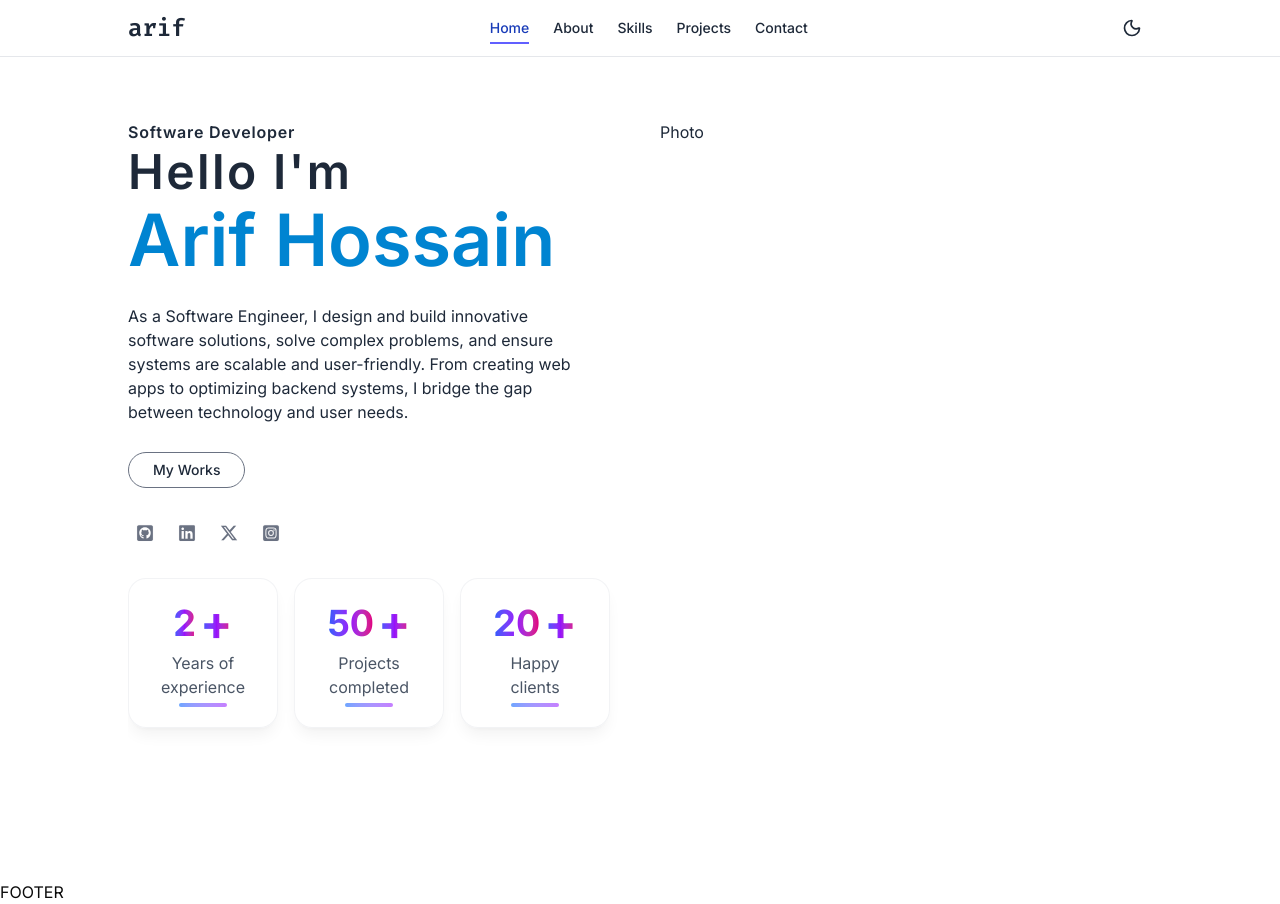
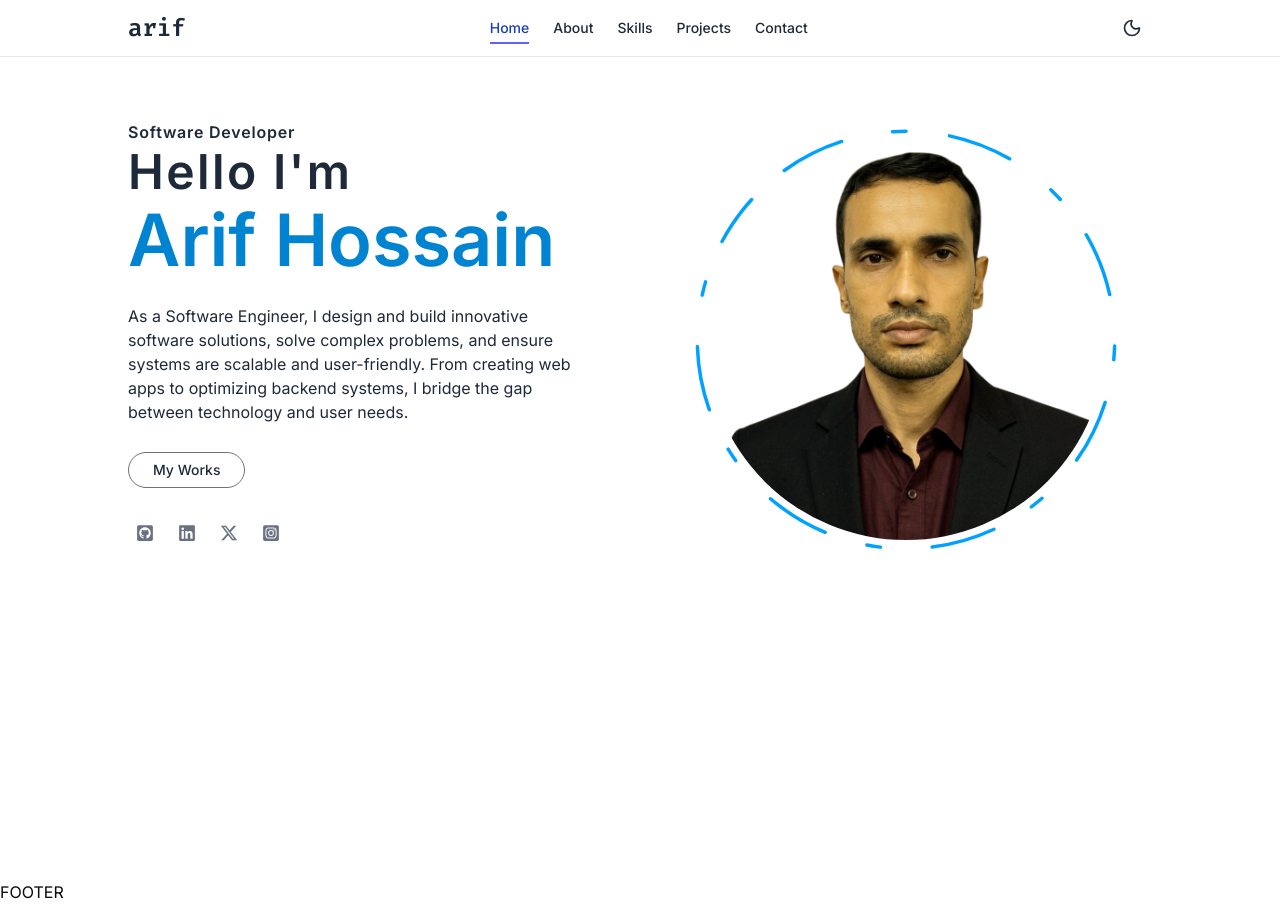
Before and after one commit to arifstk/arif-portfolio, a Next.js app: page / in a window 1280 px wide. Built offline with nearby package versions, Linux system fonts and the light colour scheme.

Commit message:
hero img

```diff
--- a/components/Hero.tsx
+++ b/components/Hero.tsx
@@ -4,7 +4,7 @@ import React from 'react'
 import { Button } from './ui/button'
 import Link from 'next/link'
 import SocialLinks from './SocialLinks'
-import Statistics from './Statistics'
+// import Statistics from './Statistics'
 import Photo from './Photo'
 
 const Hero = () => {
@@ -23,7 +23,7 @@ const Hero = () => {
           <Button className='bg-transparent rounded-full border border-gray-500 dark:border-gray-500 text-gray-800 dark:text-white/70 hover:bg-sky-700 hover:text-white px-6 text-sm cursor-pointer'>My Works</Button>
         </Link>
         <SocialLinks />
-        <Statistics />
+        {/* <Statistics /> */}
       </div>
       {/* photo */}
       <div>
--- a/components/Photo.tsx
+++ b/components/Photo.tsx
@@ -1,13 +1,96 @@
 // components/Photo.tsx
-
-import React from 'react'
+'use client'
+import Image from 'next/image'
+import { motion } from "motion/react"
 
 const Photo = () => {
+
+const circleColors = ["#00a1ff"];
+
+  const circleVariants = {
+    initial: {
+      strokeDasharray: "24 10 0 0",
+      rotate: 0,
+      opacity: 0,
+    },
+    animate: (index: number) => ({
+      strokeDasharray: ["15 120 25 25", "16 25 92 72", "4 250 22 22"],
+      rotate: [120, 360],
+      opacity: 1,
+      transition: {
+        strokeDasharray: {
+          duration: 20,
+          repeat: Infinity,
+          repeatType: "reverse",
+        },
+        rotate: {
+          duration: 20,
+          repeat: Infinity,
+          repeatType: "reverse",
+        },
+        opacity: {
+          duration: 0.4,
+          delay: 2 + index * 0.4,
+          ease: "easeIn",
+        },
+      },
+    }),
+  } as any;
+
   return (
-    <div>
-      Photo
+    <div className="w-full h-full relative flex items-center justify-center">
+      <motion.div
+        initial={{ opacity: 0 }}
+        animate={{
+          opacity: 1,
+          transition: { delay: 2, duration: 0.4, ease: "easeIn" },
+        }}
+        className="relative"
+      >
+        <motion.div
+          initial={{ opacity: 0 }}
+          animate={{
+            opacity: 1,
+            transition: { delay: 2.4, duration: 0.4, ease: "easeInOut" },
+          }}
+          className="absolute top-1/2 left-1/2 transform -translate-x-1/2 -translate-y-1/2 z-10"
+        >
+          <div className="w-62 h-62 md:w-100 md:h-100 mix-blend-lighten overflow-hidden rounded-full">
+            <Image
+              src="/images/hero.png" width={400} height={400}
+              alt="heroImage"
+              quality={100}
+              className="object-contain w-full h-full"
+              priority={true}
+            />
+          </div>
+        </motion.div>
+        <svg
+          className="w-70 h-70 md:w-110 md:h-110"
+          viewBox="0 0 506 506"
+          fill="none"
+          xmlns="http://www.w3.org/2000/svg"
+        >
+          {circleColors.map((color, index) => (
+            <motion.circle
+              key={index}
+              cx="253"
+              cy="253"
+              r={240 - index * 15}
+              stroke={color}
+              strokeWidth="4"
+              strokeLinecap="round"
+              strokeLinejoin="round"
+              variants={circleVariants}
+              initial="initial"
+              animate="animate"
+              custom={index}
+            />
+          ))}
+        </svg>
+      </motion.div>
     </div>
-  )
-}
+  );
+};
 
 export default Photo
--- a/components/Statistics.tsx
+++ b/components/Statistics.tsx
@@ -1,39 +1,39 @@
-// components/statistics.tsx
-'use client'
-import { statsData } from '@/Constant/Constant'
-import React from 'react'
-import CountUp from 'react-countup'
+// // components/statistics.tsx
+// 'use client'
+// import { statsData } from '@/Constant/Constant'
+// import React from 'react'
+// import CountUp from 'react-countup'
 
-const Statistics = () => {
-  return (
-    <div className="flex flex-wrap justify-center gap-4">
-      {statsData.map((item, index) => (
-        <div
-          key={index}
-          className=" flex flex-col items-center group rounded-2xl border border-gray-200/50 dark:border-white/10 bg-white/70 dark:bg-white/5 backdrop-blur-lg px-6 py-5 text-center shadow-lg shadow-black/5 transition-all duration-300 hover:-translate-y-2 hover:shadow-xl hover:border-blue-500/30"
-        >
-          <div className="flex items-center gap-1">
-            <CountUp
-              end={item?.num}
-              duration={2}
-              delay={0.5}
-              className="text-3xl md:text-4xl font-bold bg-linear-to-r from-blue-600 via-purple-600 to-pink-600 bg-clip-text text-transparent"
-            />
+// const Statistics = () => {
+//   return (
+//     <div className="flex flex-wrap justify-center gap-4">
+//       {statsData.map((item, index) => (
+//         <div
+//           key={index}
+//           className=" flex flex-col items-center group rounded-2xl border border-gray-200/50 dark:border-white/10 bg-white/70 dark:bg-white/5 backdrop-blur-lg px-6 py-5 text-center shadow-lg shadow-black/5 transition-all duration-300 hover:-translate-y-2 hover:shadow-xl hover:border-blue-500/30"
+//         >
+//           <div className="flex items-center gap-1">
+//             <CountUp
+//               end={item?.num}
+//               duration={2}
+//               delay={0.5}
+//               className="text-3xl md:text-4xl font-bold bg-linear-to-r from-blue-600 via-purple-600 to-pink-600 bg-clip-text text-transparent"
+//             />
 
-            <span
-              className="text-4xl md:text-5xl font-bold bg-linear-to-r from-blue-600 via-purple-600 to-pink-600 bg-clip-text text-transparent"
-            > + </span>
-          </div>
+//             <span
+//               className="text-4xl md:text-5xl font-bold bg-linear-to-r from-blue-600 via-purple-600 to-pink-600 bg-clip-text text-transparent"
+//             > + </span>
+//           </div>
 
-          <p className="max-w-25 mt-1 text-sm md:text-base text-gray-600 dark:text-white/60">
-            {item.text}
-          </p>
+//           <p className="max-w-25 mt-1 text-sm md:text-base text-gray-600 dark:text-white/60">
+//             {item.text}
+//           </p>
 
-          <div className="mt-1 h-1 w-12 rounded-full bg-linear-to-r from-blue-500 to-purple-500 mx-auto opacity-70 group-hover:w-20 transition-all duration-300" />
-        </div>
-      ))}
-    </div>
-  )
-}
+//           <div className="mt-1 h-1 w-12 rounded-full bg-linear-to-r from-blue-500 to-purple-500 mx-auto opacity-70 group-hover:w-20 transition-all duration-300" />
+//         </div>
+//       ))}
+//     </div>
+//   )
+// }
 
-export default Statistics
+// export default Statistics
--- a/package.json
+++ b/package.json
@@ -13,6 +13,7 @@
     "class-variance-authority": "^0.7.1",
     "clsx": "^2.1.1",
     "lucide-react": "^1.17.0",
+    "motion": "^12.40.0",
     "next": "16.2.7",
     "next-themes": "^0.4.6",
     "react": "19.2.4",
```
Also changed, not shown: public/images/hero.png (added), 1 other file (tests, documents, lock files or other folders).
